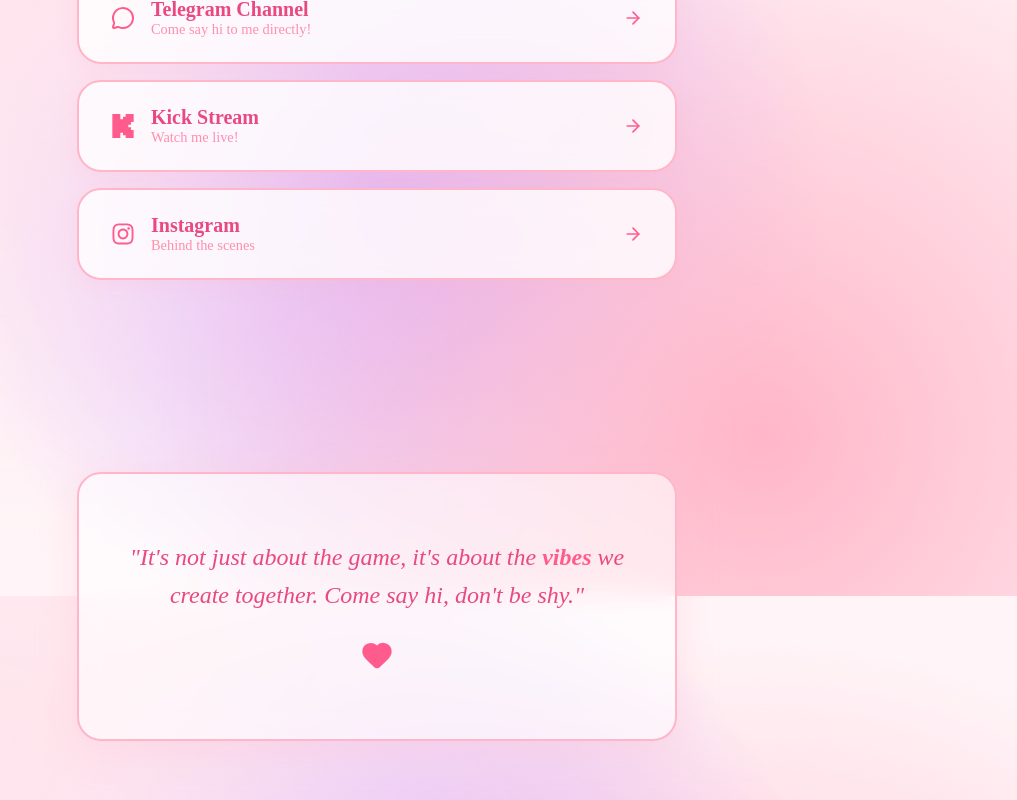
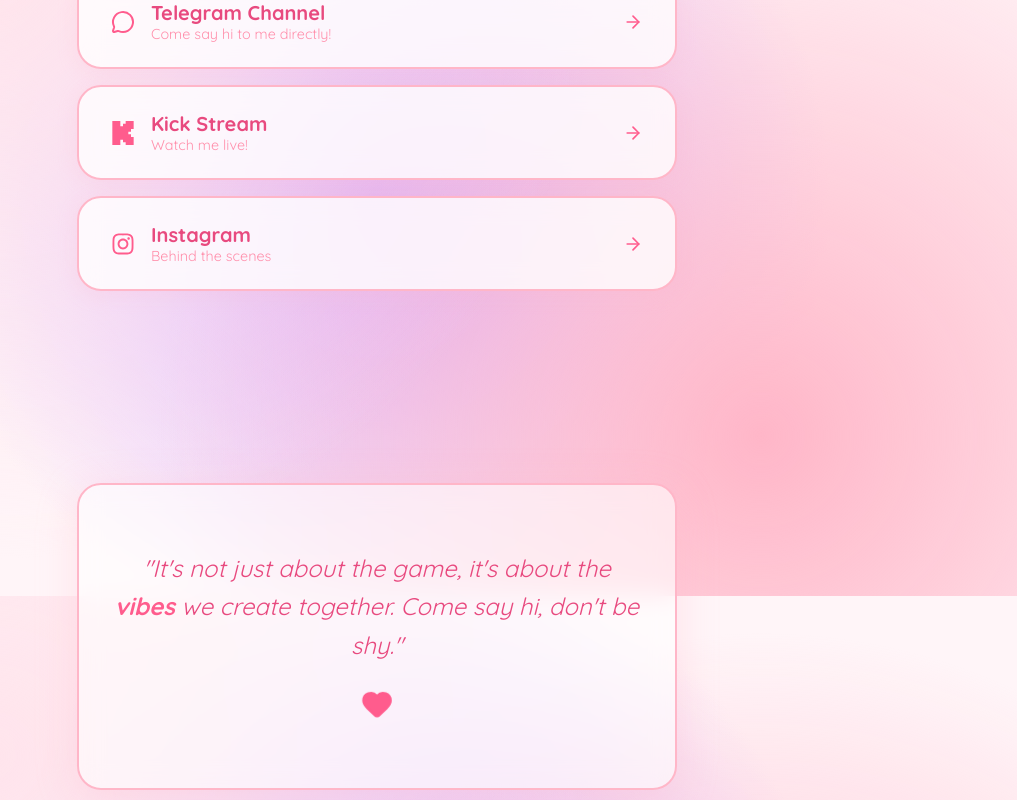
Before and after one commit to hpol369/ItsNadchos, a Next.js app: page / in a window 1280 px wide. Shown: the part 1804-2604 px from the top of the page, without its empty margins (263-1280 px from the left). Built offline with nearby package versions, Linux system fonts and the light colour scheme.

Commit message:
Change fonts to Quicksand + Fredoka (Pokimane-style vibe)
- Quicksand for body text (rounded, soft, modern)
- Fredoka for titles (bold, playful but clean)

Co-Authored-By: Claude Opus 4.5 <noreply@anthropic.com>

```diff
--- a/src/app/globals.css
+++ b/src/app/globals.css
@@ -12,9 +12,6 @@
 
   --color-glass-surface: rgba(255, 255, 255, 0.6);
   --color-glass-border: rgba(255, 182, 200, 0.5);
-
-  --font-sans: var(--font-inter);
-  --font-display: var(--font-outfit);
 
   /* Spacing */
   --spacing-sm: 0.5rem;
--- a/src/app/layout.tsx
+++ b/src/app/layout.tsx
@@ -1,17 +1,18 @@
 import type { Metadata } from "next";
-import { Inter, Outfit } from "next/font/google"; // Outfit is perfect for the "streamer" aesthetic
+import { Quicksand, Fredoka } from "next/font/google";
 import "./globals.css";
 
-const inter = Inter({
-  variable: "--font-inter",
+const quicksand = Quicksand({
+  variable: "--font-sans",
   subsets: ["latin"],
   display: "swap",
 });
 
-const outfit = Outfit({
-  variable: "--font-outfit",
+const fredoka = Fredoka({
+  variable: "--font-display",
   subsets: ["latin"],
   display: "swap",
+  weight: ["600", "700"],
 });
 
 export const metadata: Metadata = {
@@ -26,7 +27,7 @@ export default function RootLayout({
 }>) {
   return (
     <html lang="en">
-      <body className={`${inter.variable} ${outfit.variable} antialiased`}>
+      <body className={`${quicksand.variable} ${fredoka.variable} antialiased`}>
         {children}
       </body>
     </html>
```
